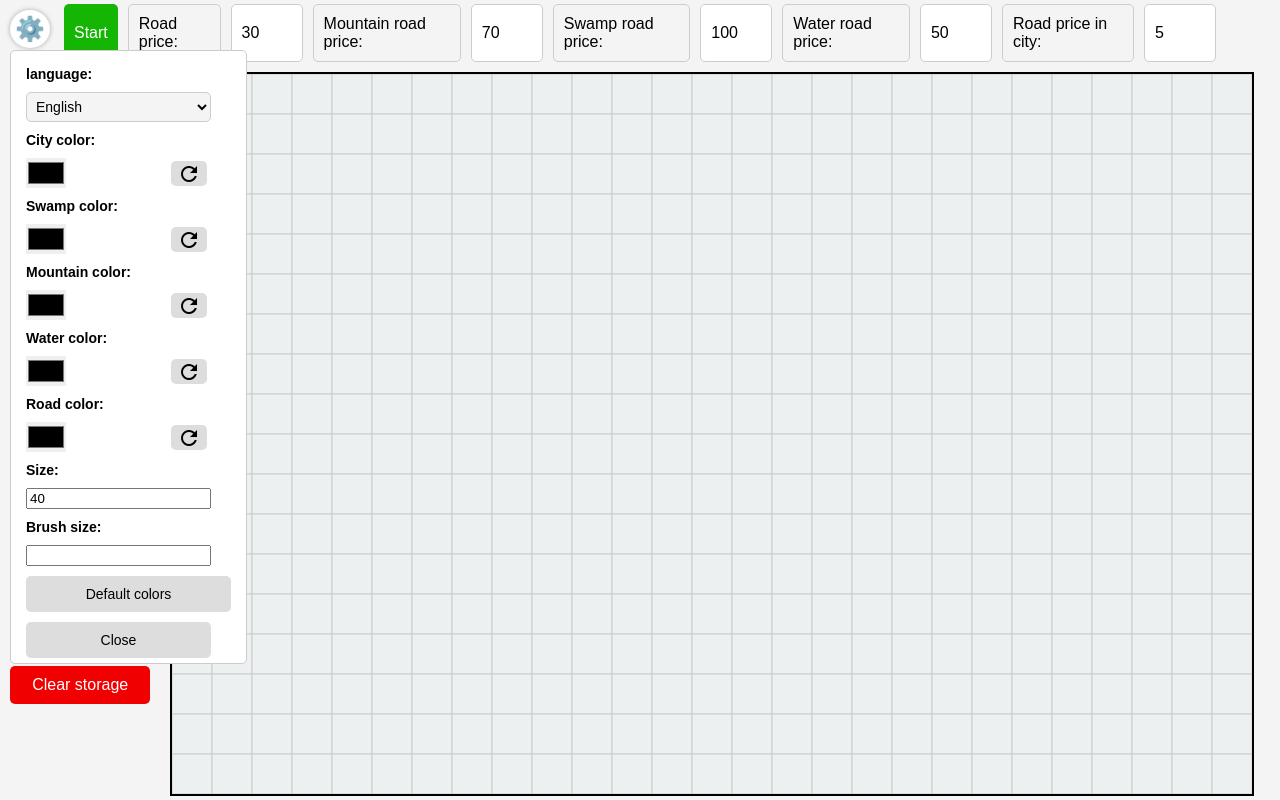
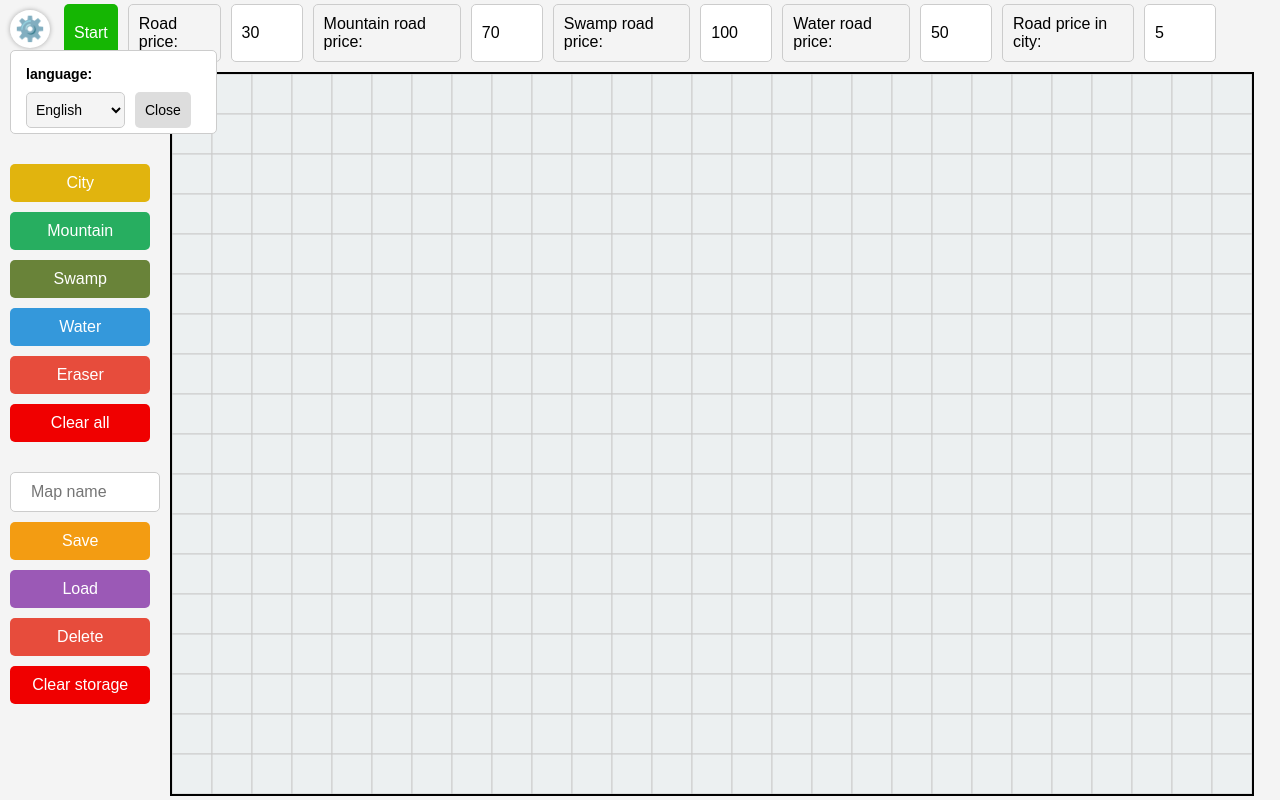
Before and after one commit to Sabak128/RoadSim, a plain HTML site: page SiteServ/index.html in a window 1280 px wide. Both pictures are taken after a click on the element "⚙️". Drawn offline with Linux system fonts and the light colour scheme.

Commit message:
remove "trash"

```diff
--- a/SiteServ/index.html
+++ b/SiteServ/index.html
@@ -18,45 +18,6 @@
             <option value="ru">Русский</option>
             <option value="en">English</option>
         </select>
-
-        <label for="city-color">ქალაქი:</label>
-        <input type="color" id="city-color">
-        <button class="settings-reset" onclick="resetCityColor()">
-            <span class="material-icons">refresh</span>
-        </button>
-
-        <label for="swamp-color">ჭაობი:</label>
-        <input type="color" id="swamp-color">
-        <button class="settings-reset" onclick="resetSwampColor()">
-            <span class="material-icons">refresh</span>
-        </button>
-
-        <label for="mountain-color">მთა:</label>
-        <input type="color" id="mountain-color">
-        <button class="settings-reset" onclick="resetMountainColor()">
-            <span class="material-icons">refresh</span>
-        </button>
-
-        <label for="water-color">წყალი:</label>
-        <input type="color" id="water-color">
-        <button class="settings-reset" onclick="resetWaterColor()">
-            <span class="material-icons">refresh</span>
-        </button>
-
-        <label for="road-color">გზა:</label>
-        <input type="color" id="road-color">
-        <button class="settings-reset" onclick="resetRoadColor()">
-            <span class="material-icons">refresh</span>
-        </button>
-
-        <label for="size">სიდიდე:</label>
-        <input type="number" id="size" placeholder="" value="40">
-
-        <label for="paint-size">ხატვის სიდიდე:</label>
-        <input type="number" id="paint-size" placeholder="" onchange="changePaintSize()">
-
-        <button id="reset-all" onclick="resetAllColors()">სტანდარტული ფერები</button>
-
         <button id="close" onclick="toggleSettings()">დახურვა</button>
     </div>
 
@@ -91,9 +52,7 @@
         </div>
         <canvas id="mapCanvas"></canvas>
     </div>
-    <script src="js/controls.js"></script>
-    <script src="js/settings.js"></script>
+    <script src="js/language.js"></script>
     <script src="js/script.js"></script>
-    <script src="js/language.js"></script>
 </body>
 </html>
--- a/SiteServ/js/script.js
+++ b/SiteServ/js/script.js
@@ -148,4 +148,10 @@ async function sendGridToServer() {
         console.error("Ошибка сервера");
     }
 }
+
+function toggleSettings() {
+    const modal = document.getElementById("settings-modal");
+    modal.classList.toggle("hidden");
+}
+
 drawGrid();
--- a/SiteServ/js/settings.js
+++ /dev/null
@@ -1,4 +0,0 @@
-function toggleSettings() {
-    const modal = document.getElementById("settings-modal");
-    modal.classList.toggle("hidden");
-}
```
Also changed, not shown: SiteServ/js/controls.js (deleted).
